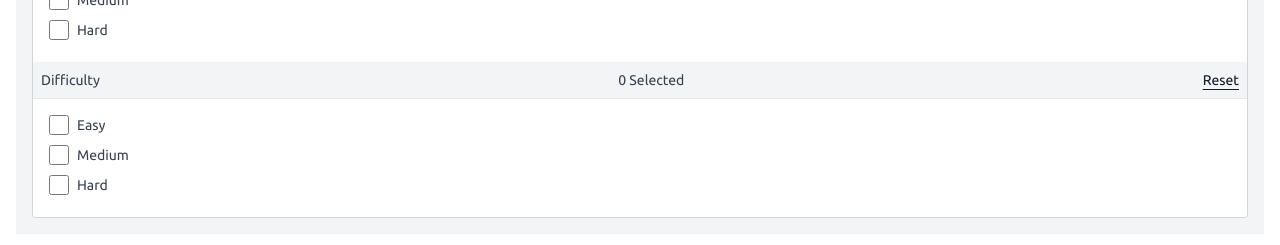
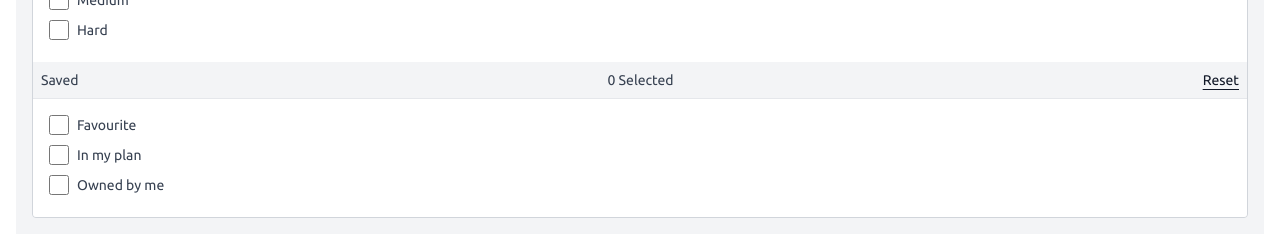
Before and after one commit to WDFP/MyMeals, a Next.js app: page /recipe in a window 1280 px wide. Both pictures are taken after a click on the heading "Additional Filters". Shown: the part 363-608 px from the top of the page. Built offline with nearby package versions, Linux system fonts and the light colour scheme; no server answers; the database is empty; a web font is replaced by a local one.

Commit message:
Adjust labels

```diff
--- a/src/pages/recipe.js
+++ b/src/pages/recipe.js
@@ -169,7 +169,7 @@ export default function Recipes({ recipes }) {
               </ul>
               {/* Second section of the filter */}
               <header class="flex items-center justify-between p-2 bg-gray-100 border-gray-100">
-                <span class="text-sm text-gray-700 border-gray-100"> Difficulty </span>
+                <span class="text-sm text-gray-700 border-gray-100"> Saved </span>
                 <span class="text-sm text-gray-700 border-gray-100"> 0 Selected </span>
                 <button
                   type="button"
@@ -180,7 +180,7 @@ export default function Recipes({ recipes }) {
                 </button>
               </header>
               <ul class="p-4 space-y-1 border-t border-gray-200">
-                {/* Easy filter */}
+                {/* Favourite filter */}
                 <li>
                   <label for="FilterEasy" class="inline-flex items-center gap-2">
                     <input
@@ -191,10 +191,10 @@ export default function Recipes({ recipes }) {
                       checked={filters.easy}
                       onChange={onFilterClicked}/>
 
-                    <span class="text-sm font-medium text-gray-700"> Easy </span>
+                    <span class="text-sm font-medium text-gray-700"> Favourite </span>
                   </label>
                 </li>
-                {/* Medium filter */}
+                {/* My Plan filter */}
                 <li>
                   <label for="FilterMedium" class="inline-flex items-center gap-2">
                     <input
@@ -204,10 +204,10 @@ export default function Recipes({ recipes }) {
                       name="medium"
                       checked={filters.medium}
                       onChange={onFilterClicked}/>
-                    <span class="text-sm font-medium text-gray-700">  Medium  </span>
+                    <span class="text-sm font-medium text-gray-700">  In my plan  </span>
                   </label>
                 </li>
-                {/* Hard filter */}
+                {/* Owned filter */}
                 <li>
                   <label for="FilterHard" class="inline-flex items-center gap-2">
                     <input
@@ -217,7 +217,7 @@ export default function Recipes({ recipes }) {
                       name="hard"
                       checked={filters.hard}
                       onChange={onFilterClicked}/>
-                    <span class="text-sm font-medium text-gray-700"> Hard </span>
+                    <span class="text-sm font-medium text-gray-700"> Owned by me </span>
                   </label>
                 </li>
               </ul>
```
